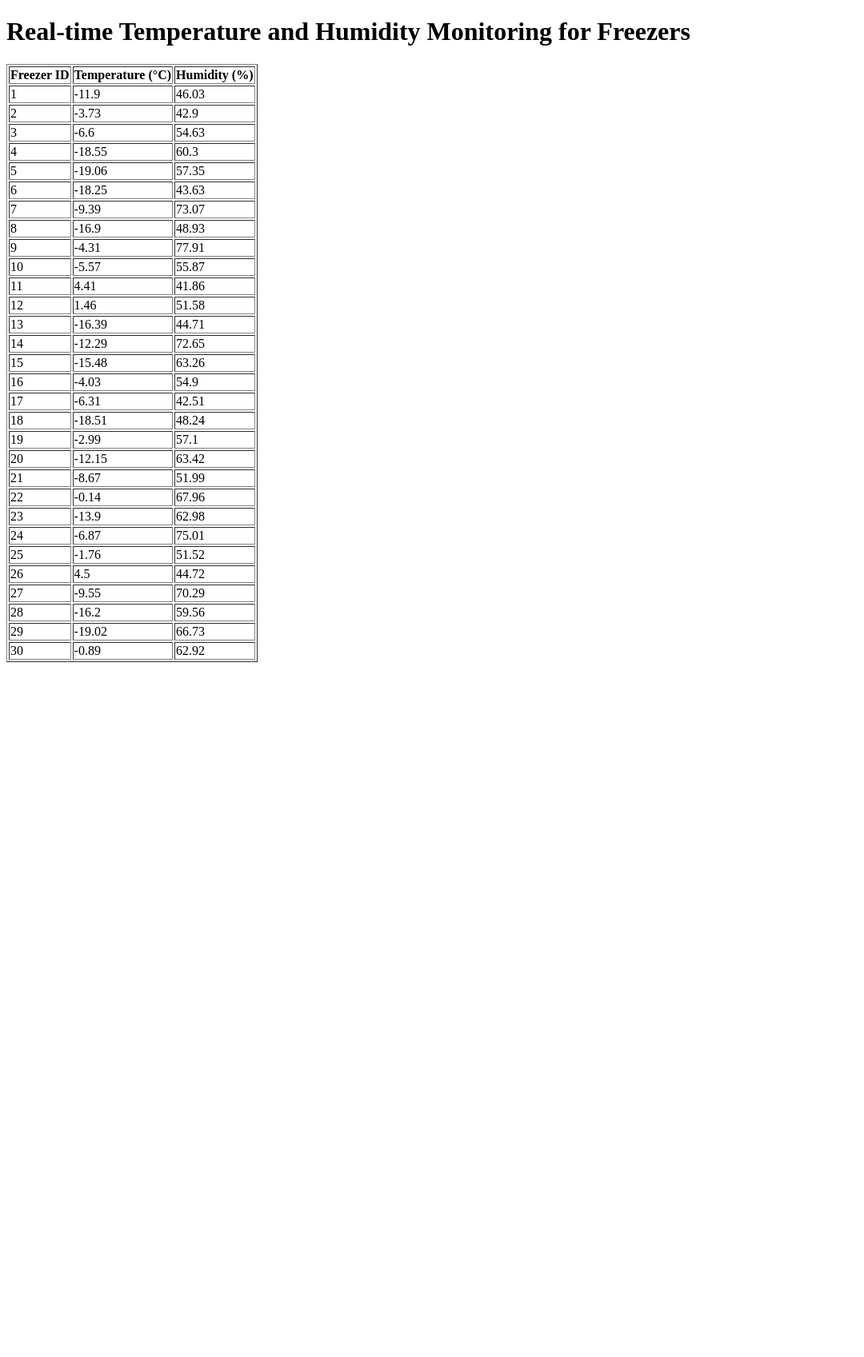
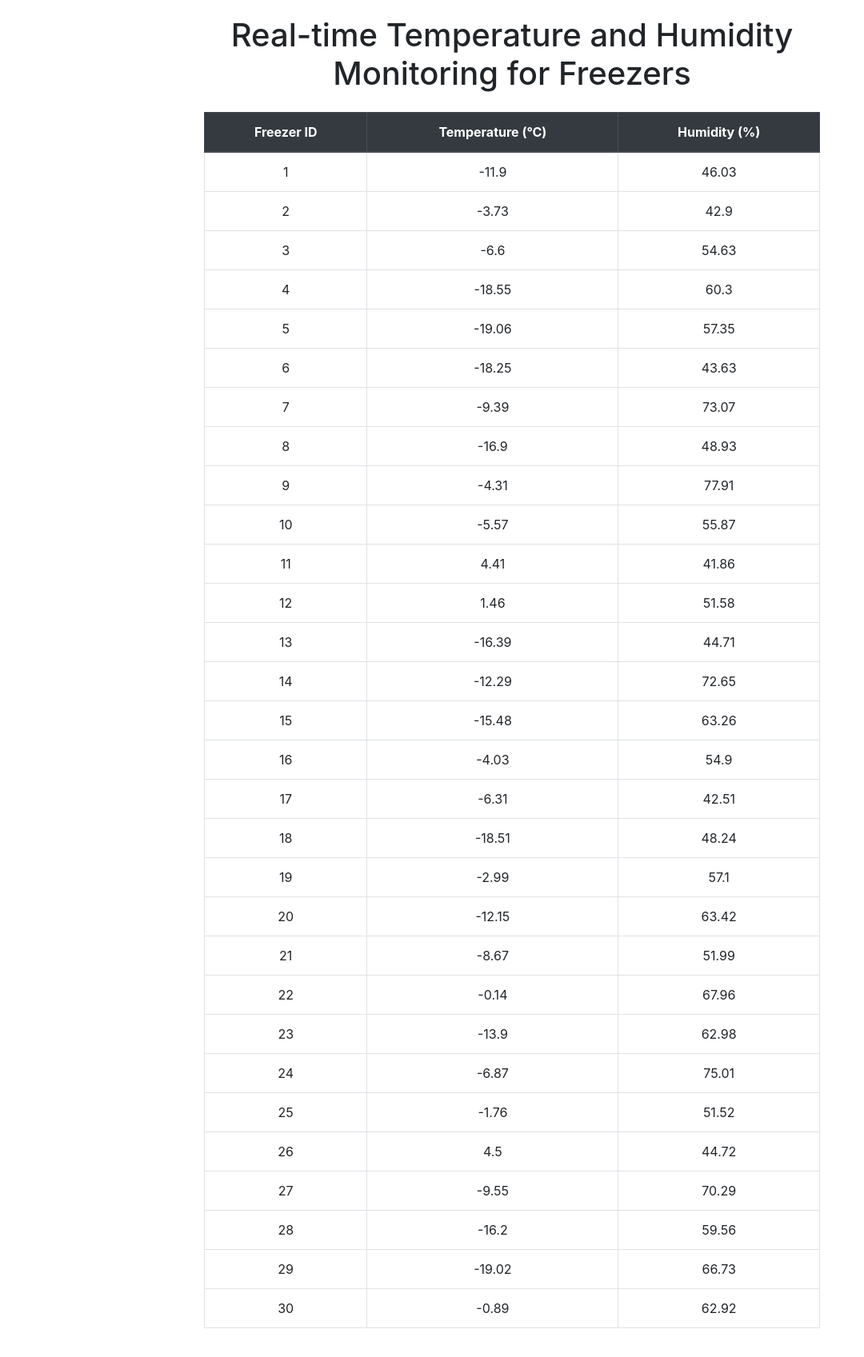
Before and after one commit to efe-selcuk/IoT-and-Application-Development, a Flask app: page / in a window 1280 px wide. Shown: the whole page at 80% size, without its empty margins (0-1080 px from the left). Before the commit the page ends 828 px from the top, so only its background shows below. Run offline with Flask 3, Linux system fonts and the light colour scheme; some libraries are stand-ins or nearby versions.

Commit message:
interface improved

```diff
--- a/templates/index.html
+++ b/templates/index.html
@@ -4,12 +4,30 @@
     <meta charset="UTF-8">
     <meta name="viewport" content="width=device-width, initial-scale=1.0">
     <title>Temperature and Humidity Monitoring for Freezers</title>
+    <!-- Bootstrap CSS -->
+    <link href="https://stackpath.bootstrapcdn.com/bootstrap/4.5.2/css/bootstrap.min.css" rel="stylesheet">
+    <!-- Custom CSS -->
+    <style>
+        body {
+            padding: 20px;
+        }
+        .container {
+            max-width: 800px;
+            margin: auto;
+        }
+        .data-table th, .data-table td {
+            text-align: center;
+            vertical-align: middle !important;
+        }
+    </style>
 </head>
 <body>
-    <h1>Real-time Temperature and Humidity Monitoring for Freezers</h1>
+    <div class="container">
+        <h1 class="text-center mb-4">Real-time Temperature and Humidity Monitoring for Freezers</h1>
 
-    <table border="1">
-        <thead>
+        <div class="table-responsive">
+            <table class="table table-bordered data-table">
+                <thead class="thead-dark">
                     <tr>
                         <th>Freezer ID</th>
                         <th>Temperature (°C)</th>
@@ -26,5 +44,12 @@
                     {% endfor %}
                 </tbody>
             </table>
+        </div>
+    </div>
+
+    <!-- Bootstrap JS and dependencies -->
+    <script src="https://code.jquery.com/jquery-3.5.1.slim.min.js"></script>
+    <script src="https://cdn.jsdelivr.net/npm/@popperjs/core@1.16.1/dist/umd/popper.min.js"></script>
+    <script src="https://stackpath.bootstrapcdn.com/bootstrap/4.5.2/js/bootstrap.min.js"></script>
 </body>
 </html>
```
Also changed, not shown: templates/style.css (added, +23 -0 lines). Lines whose indentation alone changed are shown as unchanged.
